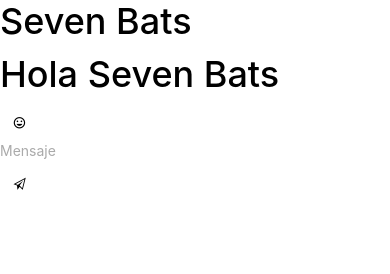
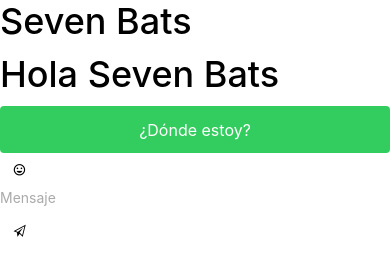
Before and after one commit to IgnacioGCL/prueba, a website: page www/index.html in a window 390 px wide. Drawn offline with Linux system fonts and the light colour scheme; some packages are replaced by stand-ins of ours; files that its build step writes are made by us from their sources; files whose address does not match are found by name.

Commit message:
Quinto Commit

```diff
--- a/www/index.html
+++ b/www/index.html
@@ -30,6 +30,9 @@
       </ion-header-bar>
       <ion-content scroll="true">
           <h1>Hola Seven Bats</h1>
+          <button class="button button-balanced">
+          ¿Dónde estoy?
+          </button>
 
       </ion-content>
       <ion-footer-bar class="bar-assertive">
```
